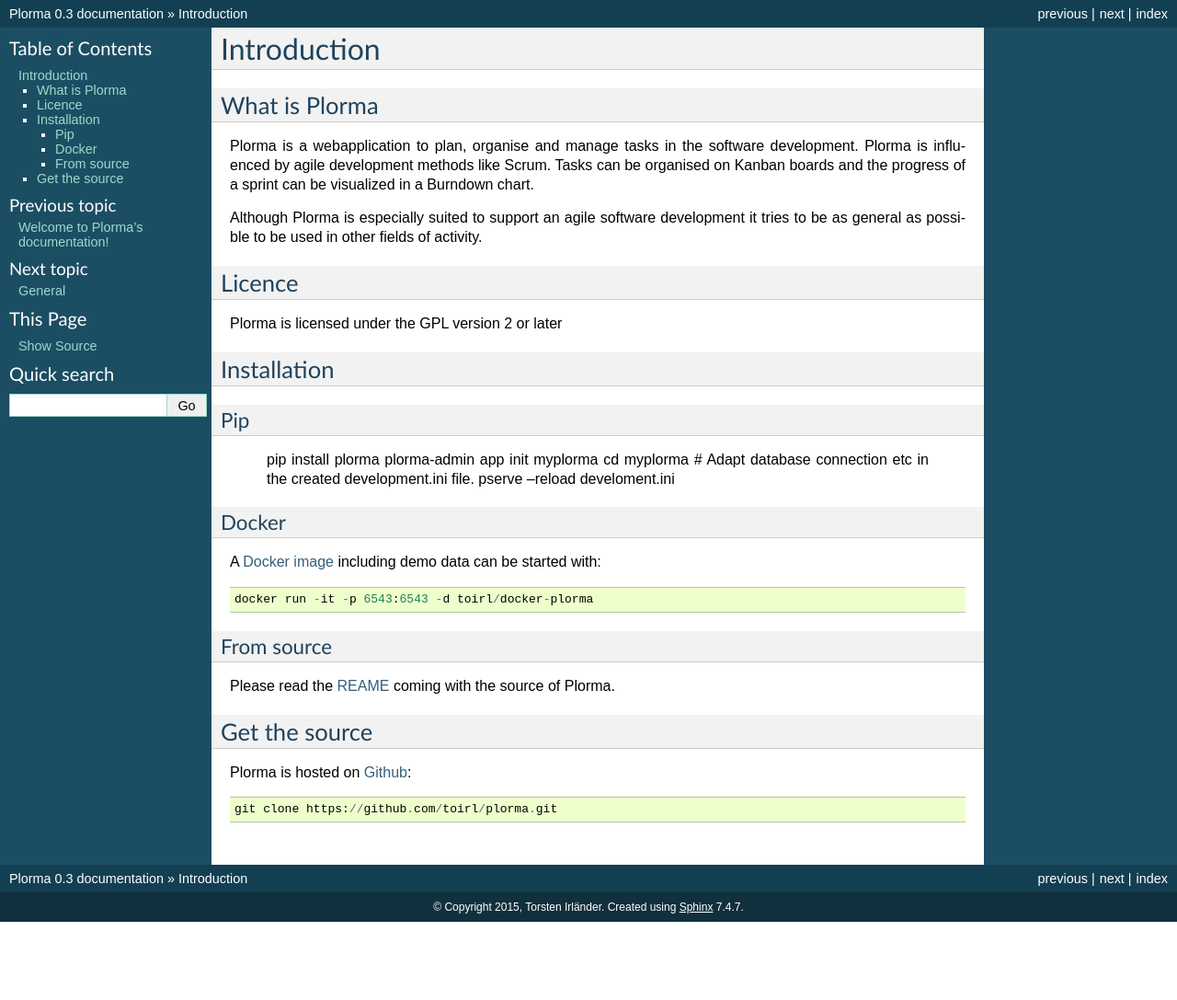
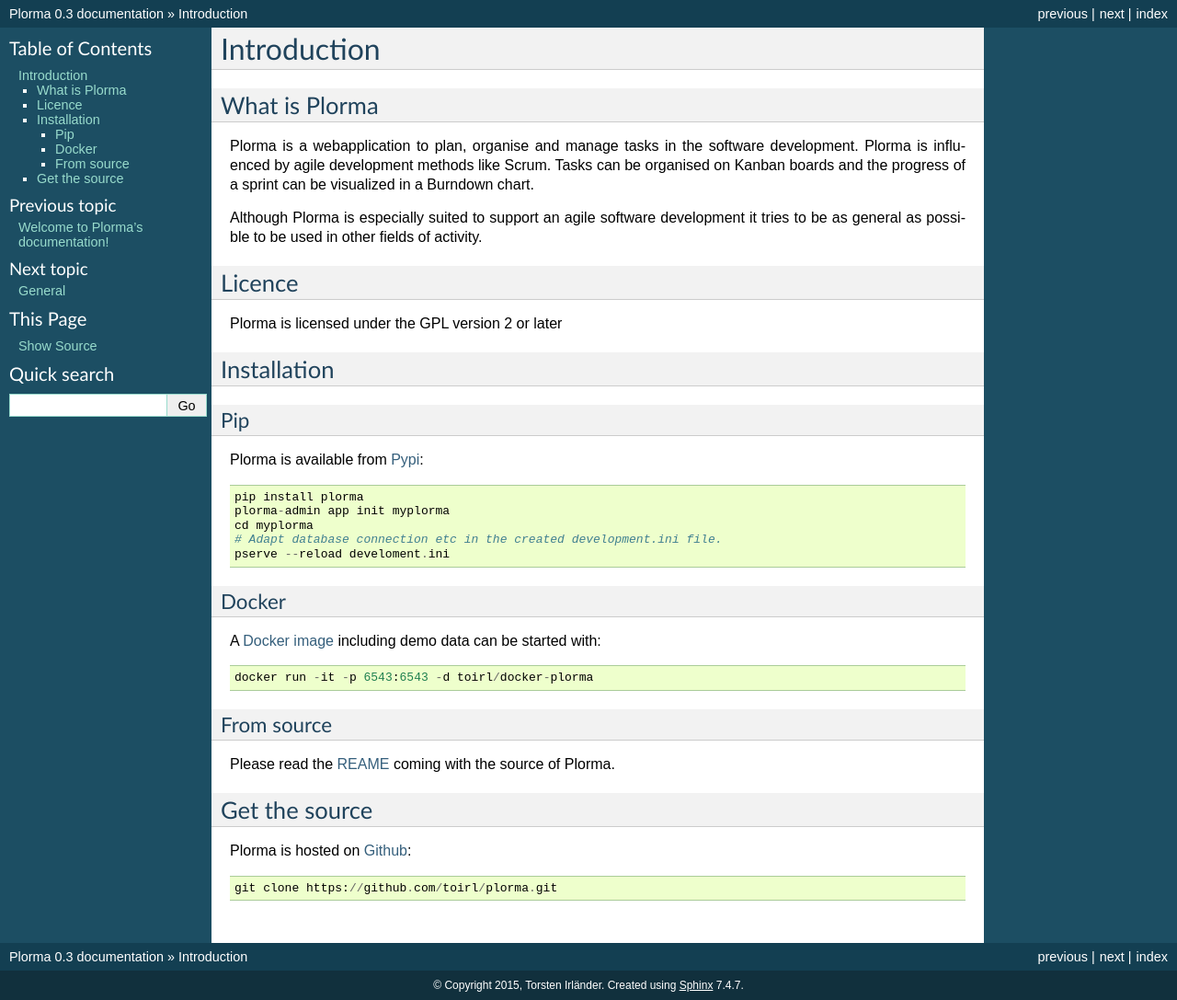
Before and after one commit to toirl/plorma, a Sphinx documentation site: the page built from docs/source/intro.rst, in a window 1280 px wide. Shown: the whole page at 92% size. Built offline with Sphinx 7.4.7, drawn with Linux system fonts in a browser that asks for light colours; before the commit the page ends 1002 px from its top, so only the background shows below that.

Commit message:
Adapt installation note when installing from pypi

```diff
--- a/docs/source/intro.rst
+++ b/docs/source/intro.rst
@@ -19,6 +19,8 @@
 ============
 Pip
 ---
+Plorma is available from `Pypi <https://pypi.python.org/pypi/plorma>`_::
+
         pip install plorma
         plorma-admin app init myplorma
         cd myplorma
```
